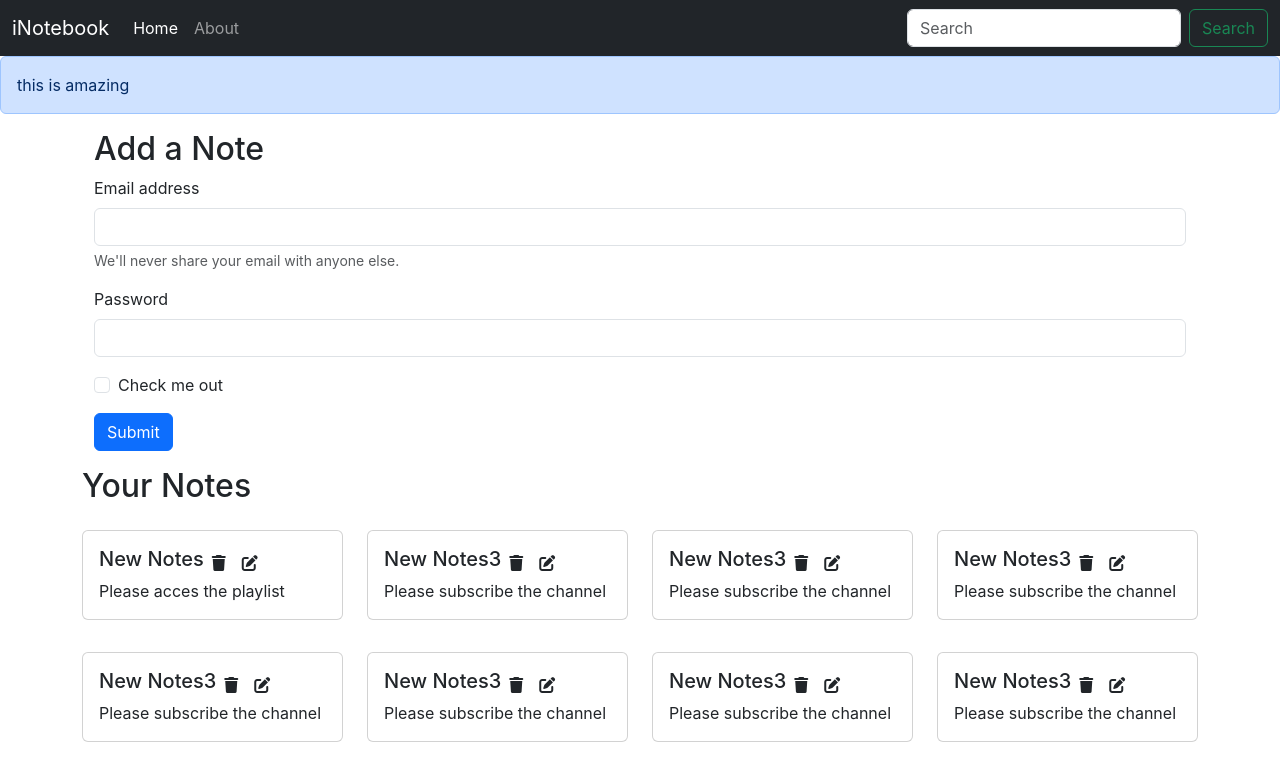
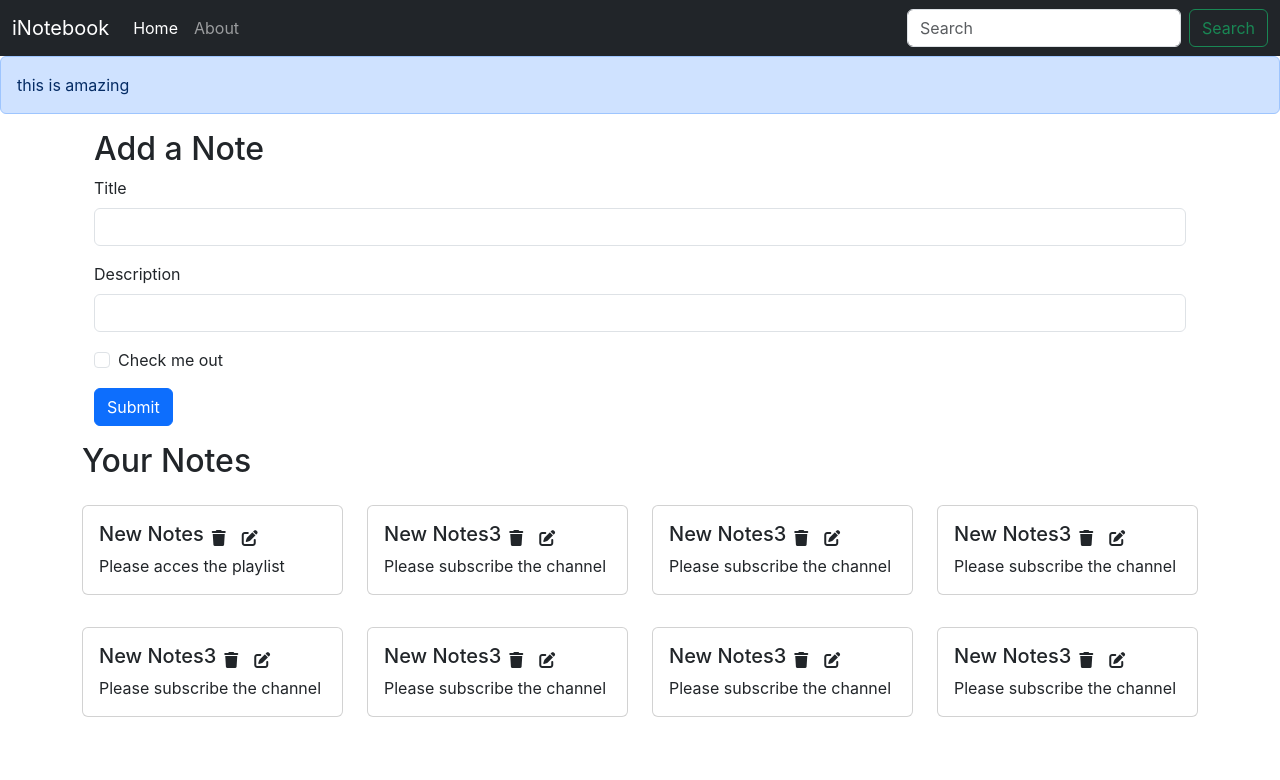
Before and after one commit to TalhaElahi/inotebook, a React (Create React App) app: page / in a window 1280 px wide. Shown: the top 780 px of the page. Built offline with nearby package versions, Linux system fonts and the light colour scheme.

Commit message:
pt63 (project pt21)

```diff
--- /dev/null
+++ b/src/components/AddNote.js
@@ -0,0 +1,77 @@
+import React, { useContext,useState } from "react";
+import noteContext from "../context/notes/NoteContext";
+
+const AddNote = () => {
+  const context = useContext(noteContext);
+  const { addNote } = context;
+
+  const [note, setNote] = useState({description:"",tag:"",title:"default"});
+
+  const handleClick = (e) => {
+    e.preventDefault();
+    addNote(note.title,note.description,note.tag);
+  };
+
+  const onChange = (e) => {
+    setNote({...note,[e.target.name]:e.target.value})
+  };
+  return (
+    <div>
+      <div className="container">
+        <h2>Add a Note</h2>
+        <form>
+          <div className="mb-3">
+            <label htmlFor="title" className="form-label">
+              Title
+            </label>
+            <input
+              type="text"
+              className="form-control"
+              id="title"
+              name="title"
+              aria-describedby="emailHelp"
+              onChange={onChange}
+            />
+
+
+          </div>
+          <div className="mb-3">
+            <label
+              htmlFor="desc"
+              className="form-label"
+            >
+              Description
+            </label>
+            <input
+              type="text"
+              className="form-control"
+              id="description"
+              name="description"
+              onChange={onChange}
+
+            />
+          </div>
+          <div className="mb-3 form-check">
+            <input
+              type="checkbox"
+              className="form-check-input"
+              id="exampleCheck1"
+            />
+            <label className="form-check-label" htmlFor="exampleCheck1">
+              Check me out
+            </label>
+          </div>
+          <button
+            type="submit"
+            className="btn btn-primary"
+            onClick={handleClick}
+          >
+            Submit
+          </button>
+        </form>
+      </div>
+    </div>
+  );
+};
+
+export default AddNote;
--- a/src/components/Home.js
+++ b/src/components/Home.js
@@ -1,55 +1,9 @@
-
+import AddNote from "./AddNote";
 import Notes from "./Notes";
 export const Home = () => {
-
   return (
     <div>
-      <div className="container">
-        <h2>Add a Note</h2>
-        <form>
-          <div className="mb-3">
-            <label htmlFor="exampleInputEmail1" className="form-label">
-              Email address
-            </label>
-            <input
-              type="email"
-              className="form-control"
-              id="exampleInputEmail1"
-              aria-describedby="emailHelp"
-            />
-            <div id="emailHelp" className="form-text">
-              We'll never share your email with anyone else.
-            </div>
-          </div>
-          <div className="mb-3">
-            <label htmlFor="exampleInputPassword1" className="form-label">
-              Password
-            </label>
-            <input
-              type="password"
-              className="form-control"
-              id="exampleInputPassword1"
-            />
-          </div>
-          <div className="mb-3 form-check">
-            <input
-              type="checkbox"
-              className="form-check-input"
-              id="exampleCheck1"
-            />
-            <label className="form-check-label" htmlFor="exampleCheck1">
-              Check me out
-            </label>
-          </div>
-          <button type="submit" className="btn btn-primary">
-            Submit
-          </button>
-        </form>
-      </div>
-
-<Notes/>
-
-
+      <Notes />
     </div>
   );
 };
--- a/src/components/Notes.js
+++ b/src/components/Notes.js
@@ -1,19 +1,24 @@
 import React, { useContext } from "react";
+
 import noteContext from "../context/notes/NoteContext";
 import Noteitem from "./Noteitem";
+import AddNote from "./AddNote";
 
 const Notes = () => {
   const context = useContext(noteContext);
-  const {notes, setNotes} = context;
+  const { notes,addNote } = context;
+
   return (
-       <div className="row my-3">
-      <h2>Your Notes</h2>
-      {notes.map((note) => {
-        return <Noteitem key={note.id} note={note}/>;
-      })}
+    <>
+      <AddNote />
+      <div className="row my-3">
+        <h2>Your Notes</h2>
+        {notes.map((note) => {
+          return <Noteitem key={note._id} note={note} />;
+        })}
       </div>
+    </>
+  );
+};
 
-  )
-}
-
-export default Notes
+export default Notes;
--- a/src/context/notes/NoteState.js
+++ b/src/context/notes/NoteState.js
@@ -1,4 +1,4 @@
-import  { useState } from "react";
+import { useState } from "react";
 import NoteContext from "./NoteContext";
 const NoteState = (props) => {
   // const s1 = {
@@ -17,7 +17,7 @@
 
   const notesInitial = [
     {
-      id: "7664ca5b98fed820d425c1da3220",
+      _id: "7664ca5b98fed820d425c1da3220",
       user: "64c908dee7e7d746dc792ca23",
       title: "New Notes",
       description: "Please acces the playlist",
@@ -26,7 +26,7 @@
       __v: 0,
     },
     {
-      id: "0064ca6915f87686b2fa18f1ec1f",
+      _id: "0064ca6915f87686b2fa18f1ec1f",
       user: "64c908dee7e7d74dc1792ca23",
       title: "New Notes3",
       description: "Please subscribe the channel",
@@ -35,7 +35,7 @@
       __v: 0,
     },
     {
-      id: "9964ca6915f4868336b2fa8f1ec1f",
+      _id: "9964ca6915f4868336b2fa8f1ec1f",
       user: "64c908dee7e733d74dc792ca23",
       title: "New Notes3",
       description: "Please subscribe the channel",
@@ -44,7 +44,7 @@
       __v: 0,
     },
     {
-      id: "8864ca6915f867786b2gfa8f1ec1f",
+      _id: "8864ca6915f867786b2gfa8f1ec1f",
       user: "64c908dee7e777d74dc792ca23",
       title: "New Notes3",
       description: "Please subscribe the channel",
@@ -53,7 +53,7 @@
       __v: 0,
     },
     {
-      id: "7764ca69d15f868600b2fa8f1ec1f",
+      _id: "7764ca69d15f868600b2fa8f1ec1f",
       user: "64c908dee007e7d74dc792ca23",
       title: "New Notes3",
       description: "Please subscribe the channel",
@@ -62,14 +62,15 @@
       __v: 0,
     },
     {
-      id: "2164ca69a15fa348686b2fa8f1ec1f",
+      _id: "2164ca69a15fa348686b2fa8f1ec1f",
       user: "64c908dee734e7d74dc792ca23",
       title: "New Notes3",
       description: "Please subscribe the channel",
       tag: "youtube",
       date: "2023-08-02T14:32:53.935Z",
       __v: 0,
-    },{
+    },
+    {
       _id: "ss64ca6915f8665486bs2fa8f1ec1f",
       user: "64c908d222ee7e7d74dc792ca23",
       title: "New Notes3",
@@ -77,8 +78,9 @@
       tag: "youtube",
       date: "2023-08-02T14:32:53.935Z",
       __v: 0,
-    },{
-      id: "aa64ca6915f86654d86b2fa8f1ec1f",
+    },
+    {
+      _id: "aa64ca6915f86654d86b2fa8f1ec1f",
       user: "64c908dee7e6547d74dc792ca23",
       title: "New Notes3",
       description: "Please subscribe the channel",
@@ -89,8 +91,36 @@
   ];
   const [notes, setNotes] = useState(notesInitial);
 
+  // Add a Note
+
+  const addNote = (title, description, tag) => {
+    // TODO API call
+console.log("adding a new note");
+   const note = {
+      "_id": "64ca6915f8686b2fa8f1ec1f",
+      "user": "64c908dee7e7d74dc792ca23",
+      "title": title,
+      "description": description,
+      "tag": tag,
+      "date": "2023-08-02T14:32:53.935Z",
+      "__v": 0
+    }
+    setNotes(notes.concat(note));
+  };
+
+
+  // Delete a Note
+  const deleteNote = () => {};
+
+
+
+  // Edit a Note
+  const editNote = () => {};
+
   return (
-    <NoteContext.Provider value={{notes,setNotes}}>{props.children}</NoteContext.Provider>
+    <NoteContext.Provider value={{ notes, addNote,deleteNote,editNote }}>
+      {props.children}
+    </NoteContext.Provider>
   );
 };
 export default NoteState;
```
